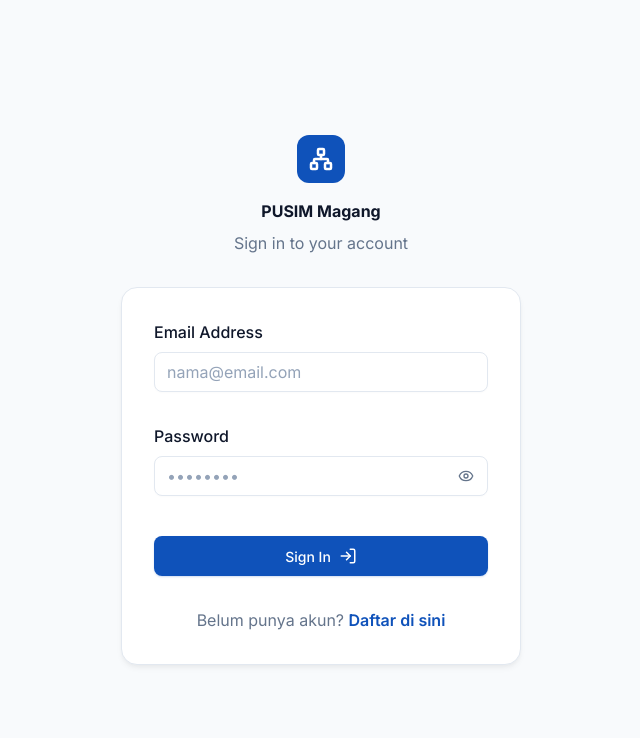
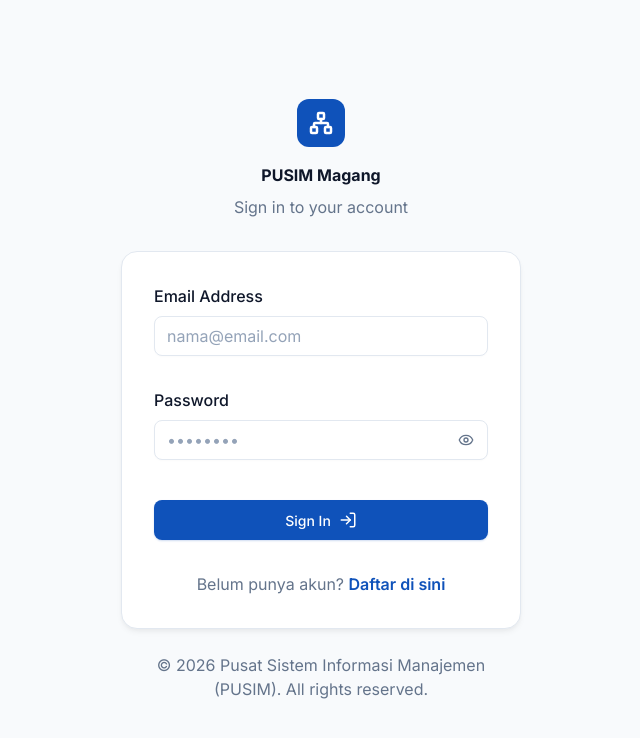
Before and after one commit to zainulabidin-lab/pusimagang, a React (Vite) app in the folder frontend/: page /login in a window 1280 px wide. Shown: the top 738 px of the page, without its empty margins (319-959 px from the left). Built offline with nearby package versions, Linux system fonts and the light colour scheme.

Commit message:
feat: Add copyright footer to Login and Main Layout

```diff
--- a/frontend/src/layouts/MainLayout.tsx
+++ b/frontend/src/layouts/MainLayout.tsx
@@ -60,6 +60,9 @@ const MainLayout: React.FC = () => {
                     <main className="content-container">
                         <Outlet />
                     </main>
+                    <footer style={{ textAlign: 'center', padding: 'var(--space-24)', fontSize: 'var(--font-size-xs)', color: 'var(--text-muted)' }}>
+                        &copy; {new Date().getFullYear()} Pusat Sistem Informasi Manajemen (PUSIM). All rights reserved.
+                    </footer>
                 </div>
             </div>
 
--- a/frontend/src/pages/Login.tsx
+++ b/frontend/src/pages/Login.tsx
@@ -88,6 +88,10 @@ const Login: React.FC = () => {
                         </div>
                     </form>
                 </div>
+
+                <div style={{ textAlign: 'center', marginTop: 'var(--space-24)', fontSize: 'var(--font-size-xs)', color: 'var(--text-muted)' }}>
+                    &copy; {new Date().getFullYear()} Pusat Sistem Informasi Manajemen (PUSIM). All rights reserved.
+                </div>
             </div>
         </div>
     );
```
Also changed, not shown: 1 other file (tests, documents, lock files or other folders).
